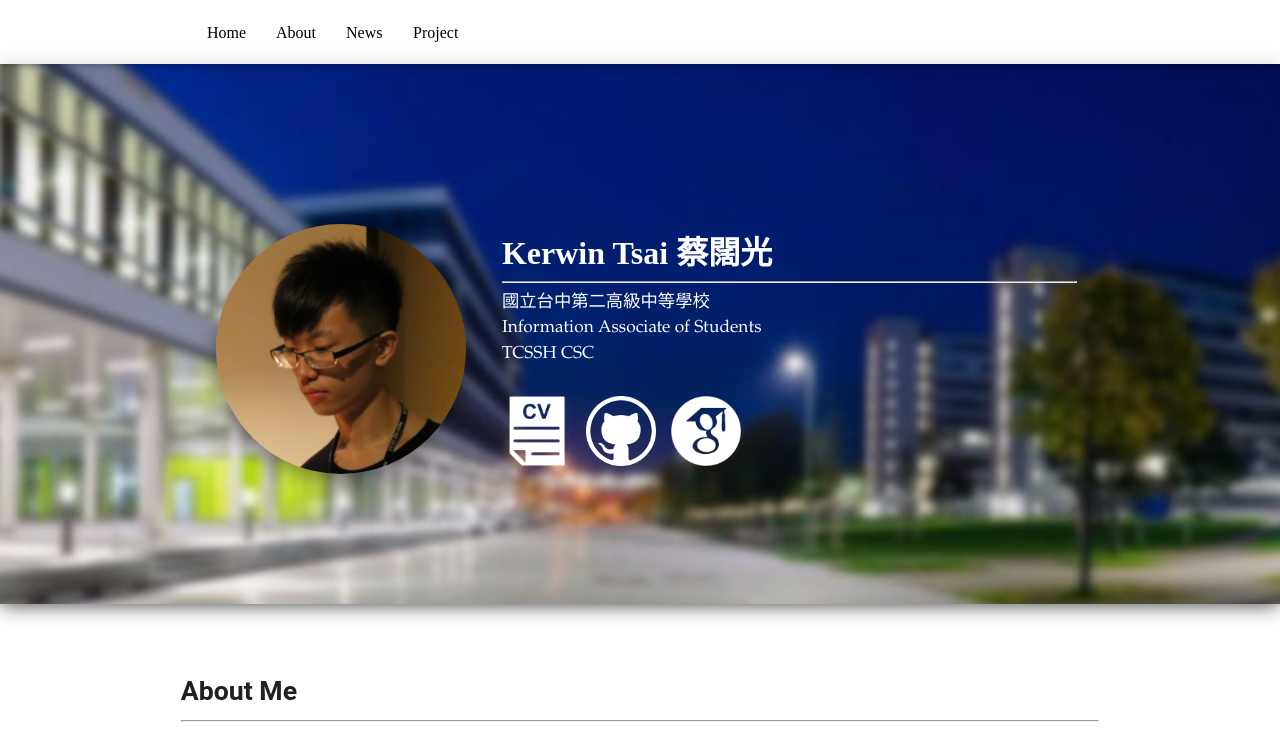
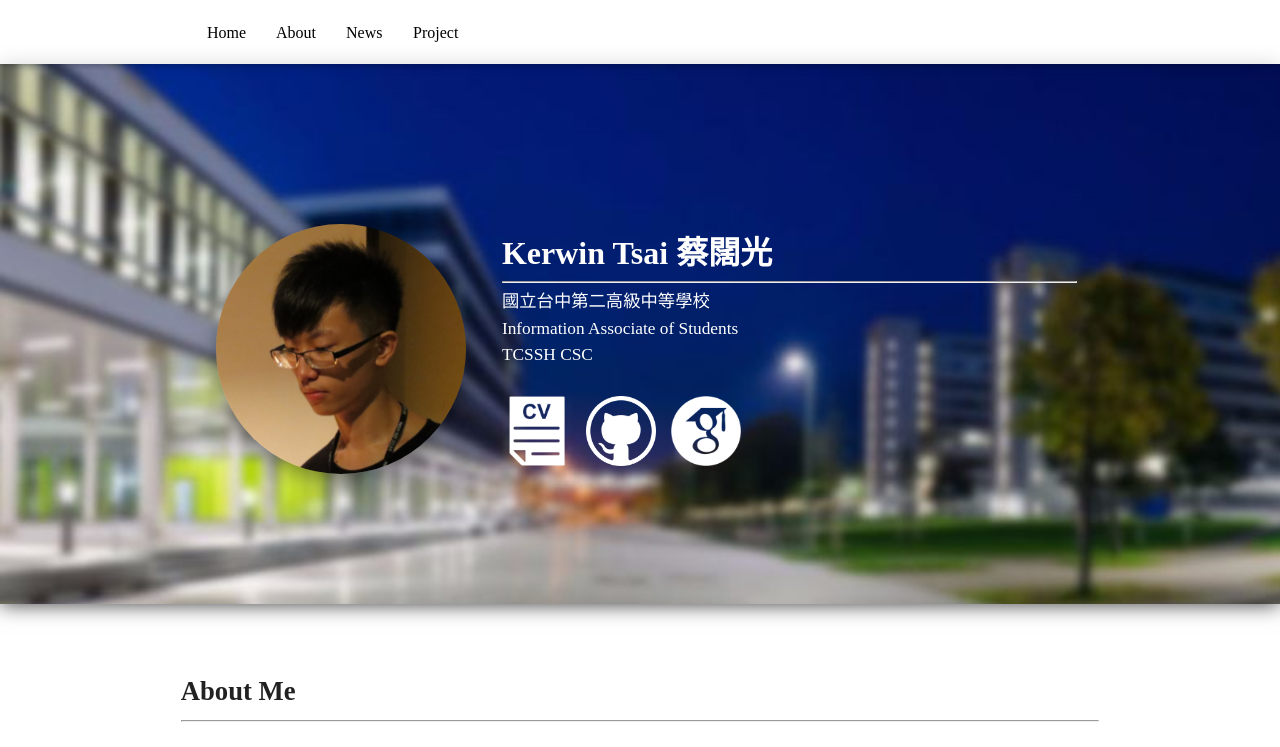
Before and after one commit to kerwenwwer/homepage, a plain HTML site: page index.html in a window 1280 px wide. Shown: the top 747 px of the page. Drawn offline with nearby package versions, Linux system fonts and the light colour scheme; a web font is replaced by a local one.

Commit message:
Update style.css

```diff
--- a/css/style.css
+++ b/css/style.css
@@ -17,6 +17,11 @@ body {
 .profile-section {
     background: #f7f7f7;
 }
+@import url(https://fonts.googleapis.com/earlyaccess/notosanstc.css);
+* {
+    font-family: 'Noto Sans TC', Merriweather Sans , Microsoft JhengHei;
+}
+
 
 .news-section {
     background: #f7f7f7;
```
